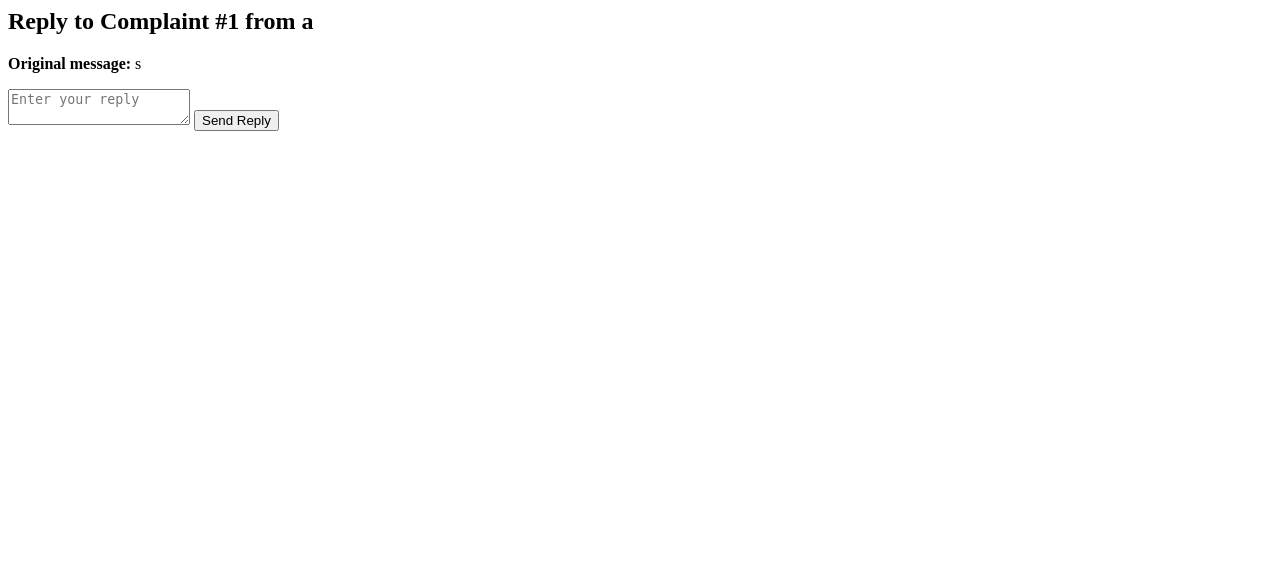
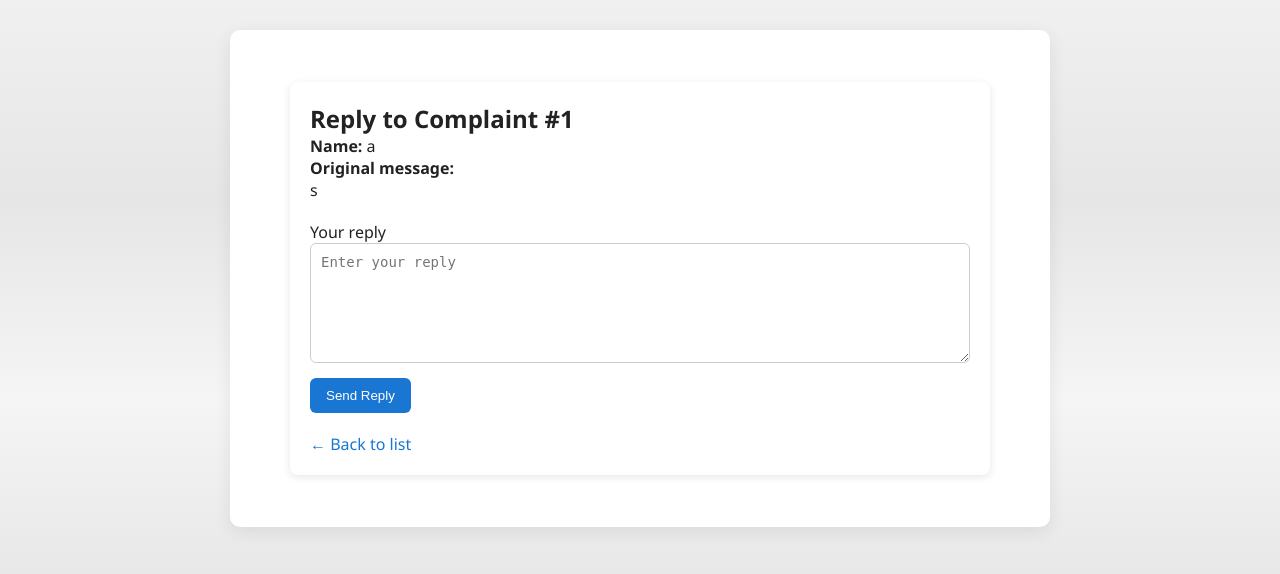
Before and after one commit to Responses4/Complaint-Feedback, a Django app: page /reply/1/ in a window 1280 px wide. Shown: the top 574 px of the page. Run offline with Django 5.2, Linux system fonts and the light colour scheme; data comes from the database, SQL or seed files in the repository.

Commit message:
Add changes

```diff
--- a/complaints/static/complaints/css/style2.css
+++ b/complaints/static/complaints/css/style2.css
@@ -104,3 +104,46 @@ a {
     color: #777;
     font-size: 16px;
 }
+.card {
+    background: #fff;
+    padding: 20px;
+    border-radius: 8px;
+    max-width: 700px;
+    margin: 30px auto;
+    box-shadow: 0 2px 8px rgba(0,0,0,0.1);
+}
+
+.reply-form {
+    margin-top: 20px;
+}
+
+.reply-form textarea {
+    width: 100%;
+    min-height: 120px;
+    padding: 10px;
+    font-size: 14px;
+    border-radius: 6px;
+    border: 1px solid #ccc;
+    resize: vertical;
+}
+
+.reply-form button {
+    margin-top: 10px;
+    padding: 10px 16px;
+    background: #1976d2;
+    color: white;
+    border: none;
+    border-radius: 6px;
+    cursor: pointer;
+}
+
+.reply-form button:hover {
+    background: #125aa3;
+}
+
+.back-link {
+    display: inline-block;
+    margin-top: 20px;
+    text-decoration: none;
+    color: #1976d2;
+}
--- a/complaints/templates/complaints/reply.html
+++ b/complaints/templates/complaints/reply.html
@@ -1,9 +1,31 @@
-<h2>Reply to Complaint #{{ complaint.id }} from {{ complaint.name }}</h2>
+{% extends 'complaints/base.html' %}
+{% load static %}
 
-<p><strong>Original message:</strong> {{ complaint.message }}</p>
+{% block content %}
+<div class="card">
 
-<form method="POST">
-    {% csrf_token %}
-    <textarea name="message" placeholder="Enter your reply">{{ complaint.reply }}</textarea>
-    <button type="submit">Send Reply</button>
-</form>
+    <h2>Reply to Complaint #{{ complaint.id }}</h2>
+
+    <p><strong>Name:</strong> {{ complaint.name }}</p>
+    <p><strong>Original message:</strong></p>
+    <p class="message">{{ complaint.message }}</p>
+
+    <form method="POST" class="reply-form">
+        {% csrf_token %}
+
+        <label for="message">Your reply</label>
+        <textarea
+            name="message"
+            id="message"
+            placeholder="Enter your reply"
+        >{{ complaint.reply }}</textarea>
+
+        <button type="submit" class="btn">Send Reply</button>
+    </form>
+
+    <a href="{% url 'complaints:complaint_list' %}" class="back-link">
+        ← Back to list
+    </a>
+
+</div>
+{% endblock %}
```
Also changed, not shown: 1 other file.
